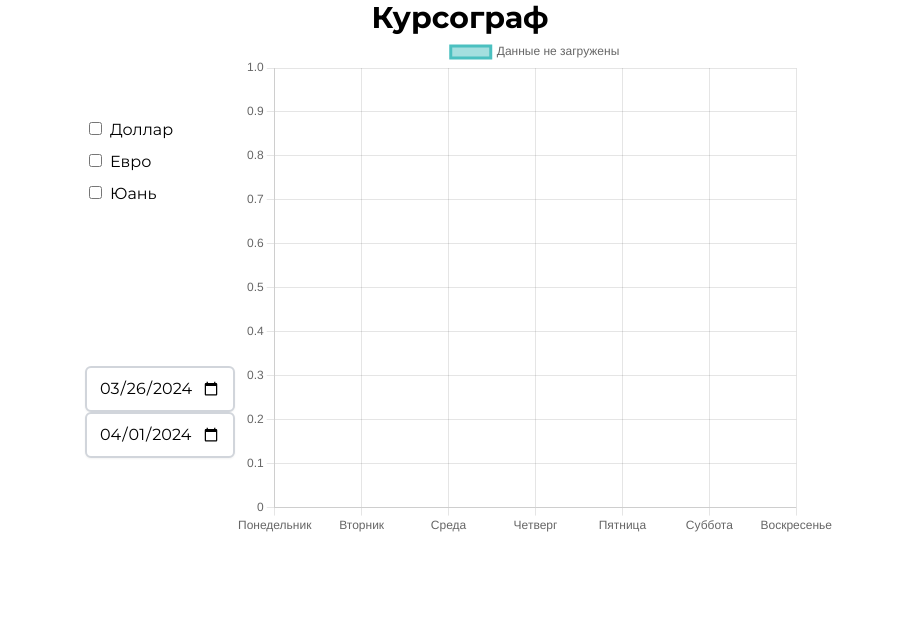
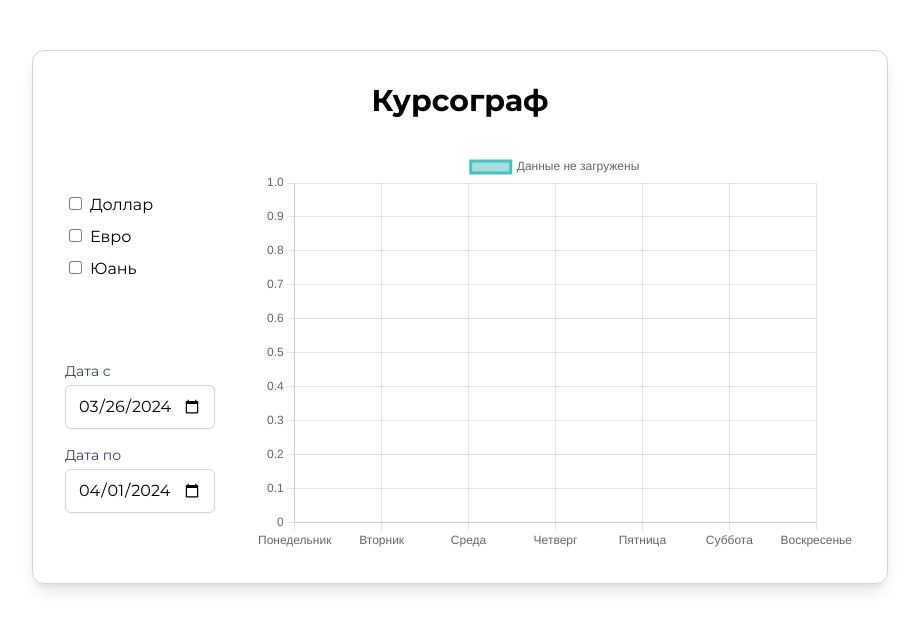
Before and after one commit to AlexGusarov/currency-graph, a React app: page / in a window 1280 px wide. Shown: the top 630 px of the page, without its empty margins (180-1099 px from the left). Built offline with nearby package versions, Linux system fonts and the light colour scheme.

Commit message:
draw all charts together

```diff
--- /dev/null
+++ b/src/assets/currencyColors.ts
@@ -0,0 +1,21 @@
+import { CurrencyCode } from '../types';
+
+export const currencyColors: {
+  [key in CurrencyCode]: {
+    borderColor: string;
+    backgroundColor: string;
+  };
+} = {
+  usd: {
+    borderColor: 'rgb(75, 192, 192)',
+    backgroundColor: 'rgba(75, 192, 192, 0.5)',
+  },
+  eur: {
+    borderColor: 'rgb(54, 162, 235)',
+    backgroundColor: 'rgba(54, 162, 235, 0.5)',
+  },
+  cny: {
+    borderColor: 'rgb(255, 205, 86)',
+    backgroundColor: 'rgba(255, 205, 86, 0.5)',
+  },
+};
--- a/src/components/App.tsx
+++ b/src/components/App.tsx
@@ -3,7 +3,8 @@ import React, { useState, useEffect } from 'react';
 import CurrencySelector from './CurrencySelector';
 import DateSelector from './DateSelector';
 import ChartDesk from './ChartDesk';
-import fetchCurrencyData from '../utils/fetchCurrencyData';
+import fetchCurrencyData from '../utils/getCurrencyData';
+import getCurrenciesData from '../utils/getCurrenciesData';
 import { ChartData, ChartOptions } from 'chart.js';
 import { SelectedCurrencies, CurrencyCode } from '../types';
 
@@ -69,26 +70,16 @@ const App: React.FC = () => {
   };
 
   useEffect(() => {
-    const selectedCurrency: CurrencyCode | undefined = Object.keys(
-      selectedCurrencies,
-    ).find((key) => selectedCurrencies[key as CurrencyCode]) as
-      | CurrencyCode
-      | undefined;
+    // Проверяем, выбрана ли хотя бы одна валюта
+    const anyCurrencySelected = Object.values(selectedCurrencies).some(
+      (isSelected) => isSelected,
+    );
 
-    if (selectedCurrency && dates[0] && dates[1]) {
-      fetchCurrencyData(selectedCurrency, dates as [Date, Date]).then(
-        ({ labels, values }) => {
-          setChartData({
-            labels,
-            datasets: [
-              {
-                label: `Курс ${selectedCurrency} к RUB`,
-                data: values,
-                borderColor: 'rgb(75, 192, 192)',
-                backgroundColor: 'rgba(75, 192, 192, 0.5)',
-              },
-            ],
-          });
+    if (anyCurrencySelected && dates[0] && dates[1]) {
+      // Используем getCurrenciesData для получения данных по всем выбранным валютам
+      getCurrenciesData(selectedCurrencies, dates as [Date, Date]).then(
+        (data) => {
+          setChartData(data); // Предполагая, что data уже в правильном формате
         },
       );
     }
@@ -107,9 +98,10 @@ const App: React.FC = () => {
 
   return (
     <div className="w-full h-screen bg-white m-0 p-0">
-      <main className="max-w-[1280px] mx-auto flex flex-col justify-center items-center font-sans">
-        <h1 className="text-3xl font-bold">Курсограф</h1>
-        <div className="flex">
+      <main className="max-w-[1280px] mx-auto flex flex-col justify-center items-center font-sans py-[50px] px-[40px] box-border">
+        <div className="w-auto h-auto border border-gray-300 rounded-xl p-8 shadow-lg">
+          <h1 className="text-3xl font-bold mb-8 text-center">Курсограф</h1>
+          <div className="flex gap-[40px]">
             <div className="flex flex-col justify-around">
               <CurrencySelector
                 selectedCurrencies={selectedCurrencies}
@@ -124,6 +116,7 @@ const App: React.FC = () => {
 
             <ChartDesk chartData={chartData} chartOptions={chartOptions} />
           </div>
+        </div>
       </main>
     </div>
   );
--- a/src/components/ChartDesk.tsx
+++ b/src/components/ChartDesk.tsx
@@ -29,7 +29,7 @@ interface ChartDeskProps {
 
 const ChartDesk: React.FC<ChartDeskProps> = ({ chartData, chartOptions }) => {
   return (
-    <div className="w-[600px] h-[500px]">
+    <div className="w-[600px] h-[400px]">
       <Line data={chartData} options={chartOptions} />
     </div>
   );
--- a/src/components/DateSelector.tsx
+++ b/src/components/DateSelector.tsx
@@ -26,19 +26,37 @@ const DateSelector: React.FC<DateSelectorProps> = ({
   };
 
   return (
-    <div className="flex flex-col">
+    <div className="flex flex-col space-y-4">
+      <div>
+        <label
+          htmlFor="startDate"
+          className="block text-sm font-medium text-gray-700"
+        >
+          Дата с
+        </label>
         <input
+          id="startDate"
           type="date"
           value={startDate ? startDate.toISOString().split('T')[0] : ''}
           onChange={handleStartDateChange}
-        className="input input-bordered w-[150px] max-w-xs px-3 py-2 border-2 border-gray-300 focus:border-blue-500 rounded-md shadow-sm focus:outline-none focus:ring-2 focus:ring-blue-500 focus:ring-opacity-50"
+          className="input input-bordered w-[150px] max-w-xs px-3 py-2 border border-gray-300 focus:border-blue-500 rounded-md shadow-sm focus:outline-none focus:ring-2 focus:ring-blue-500 focus:ring-opacity-50 mt-1"
         />
+      </div>
+      <div>
+        <label
+          htmlFor="endDate"
+          className="block text-sm font-medium text-gray-700"
+        >
+          Дата по
+        </label>
         <input
+          id="endDate"
           type="date"
           value={endDate ? endDate.toISOString().split('T')[0] : ''}
           onChange={handleEndDateChange}
-        className="input input-bordered w-[150px] max-w-xs px-3 py-2 border-2 border-gray-300 focus:border-blue-500 rounded-md shadow-sm focus:outline-none focus:ring-2 focus:ring-blue-500 focus:ring-opacity-50"
+          className="input input-bordered w-[150px] max-w-xs px-3 py-2 border border-gray-300 focus:border-blue-500 rounded-md shadow-sm focus:outline-none focus:ring-2 focus:ring-blue-500 focus:ring-opacity-50 mt-1"
         />
+      </div>
     </div>
   );
 };
--- a/src/types.ts
+++ b/src/types.ts
@@ -1,4 +1,11 @@
 export type CurrencyCode = 'usd' | 'eur' | 'cny';
+
+export type CurrencyColors = {
+  [key in CurrencyCode]: {
+    borderColor: string;
+    backgroundColor: string;
+  };
+};
 
 export interface SelectedCurrencies {
   usd: boolean;
--- /dev/null
+++ b/src/utils/getCurrenciesData.ts
@@ -0,0 +1,43 @@
+import { SelectedCurrencies, CurrencyCode } from '../types';
+import { currencyColors } from '../assets/currencyColors';
+import getCurrencyData from './getCurrencyData';
+
+function isCurrencyCode(code: any): code is CurrencyCode {
+  return ['usd', 'eur', 'cny'].includes(code);
+}
+
+const getCurrenciesData = async (
+  selectedCurrencies: SelectedCurrencies,
+  dates: [Date, Date],
+) => {
+  const results = await Promise.all(
+    Object.entries(selectedCurrencies)
+      .filter(([_, isSelected]) => isSelected)
+      .map(async ([currencyCode]) => {
+        if (currencyCode as CurrencyCode) {
+          const { labels, values } = await getCurrencyData(
+            currencyCode as CurrencyCode,
+            dates,
+          );
+          const color = currencyColors[currencyCode as CurrencyCode];
+          return {
+            labels,
+            dataset: {
+              label: `Курс ${currencyCode.toUpperCase()} к RUB`,
+              data: values,
+              borderColor: color.borderColor,
+              backgroundColor: color.backgroundColor,
+            },
+          };
+        }
+        throw new Error(`Invalid currency code: ${currencyCode}`);
+      }),
+  );
+  const labels = results[0]?.labels || [];
+
+  const datasets = results.map((result) => result.dataset);
+
+  return { labels, datasets };
+};
+
+export default getCurrenciesData;
--- a/src/utils/fetchCurrencyData.ts
+++ b/src/utils/getCurrencyData.ts
@@ -1,7 +1,6 @@
-// fetchCurrencyData.ts
 import { FetchCurrencyDataResult } from '../types';
 
-const fetchCurrencyData = async (
+const getCurrencyData = async (
   currencyCode: string,
   [startDate, endDate]: [Date, Date],
 ): Promise<FetchCurrencyDataResult> => {
@@ -42,4 +41,4 @@ const fetchCurrencyData = async (
   return { labels, values };
 };
 
-export default fetchCurrencyData;
+export default getCurrencyData;
```
Lines whose indentation alone changed are shown as unchanged.
